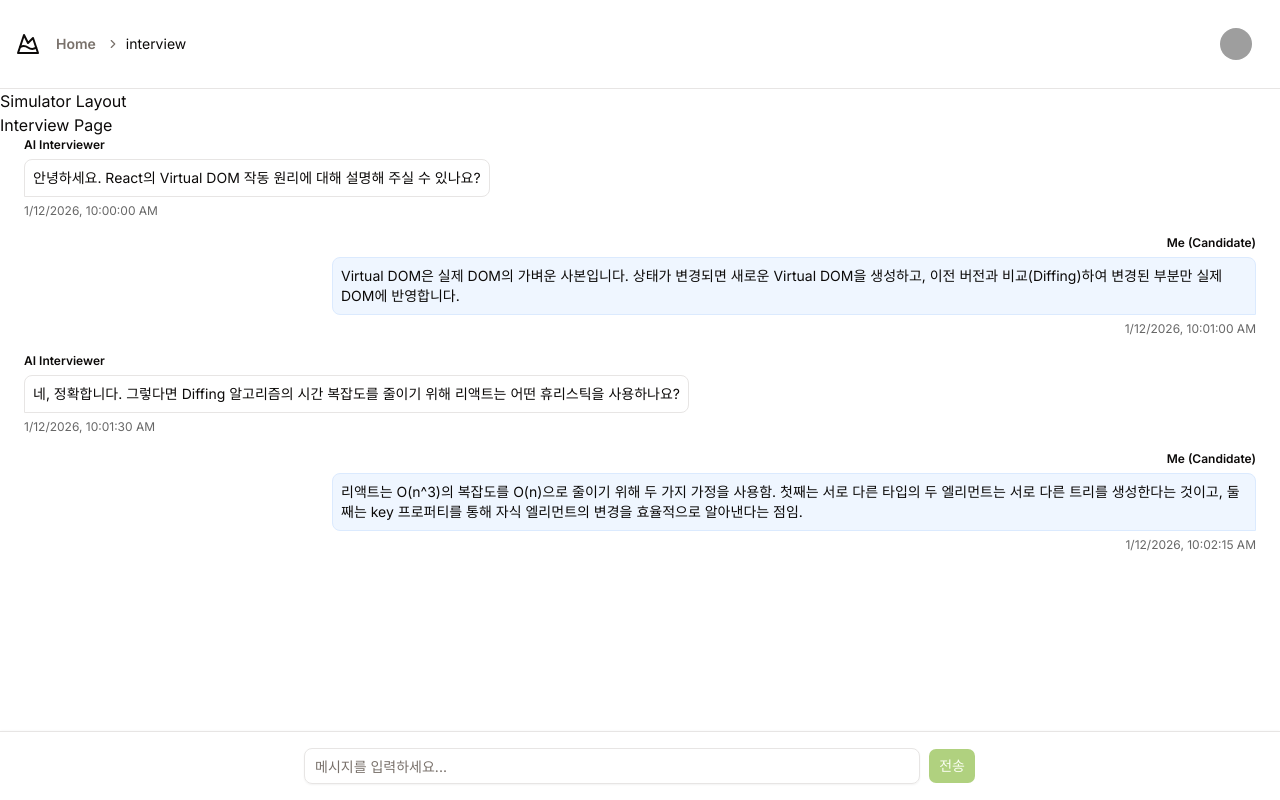
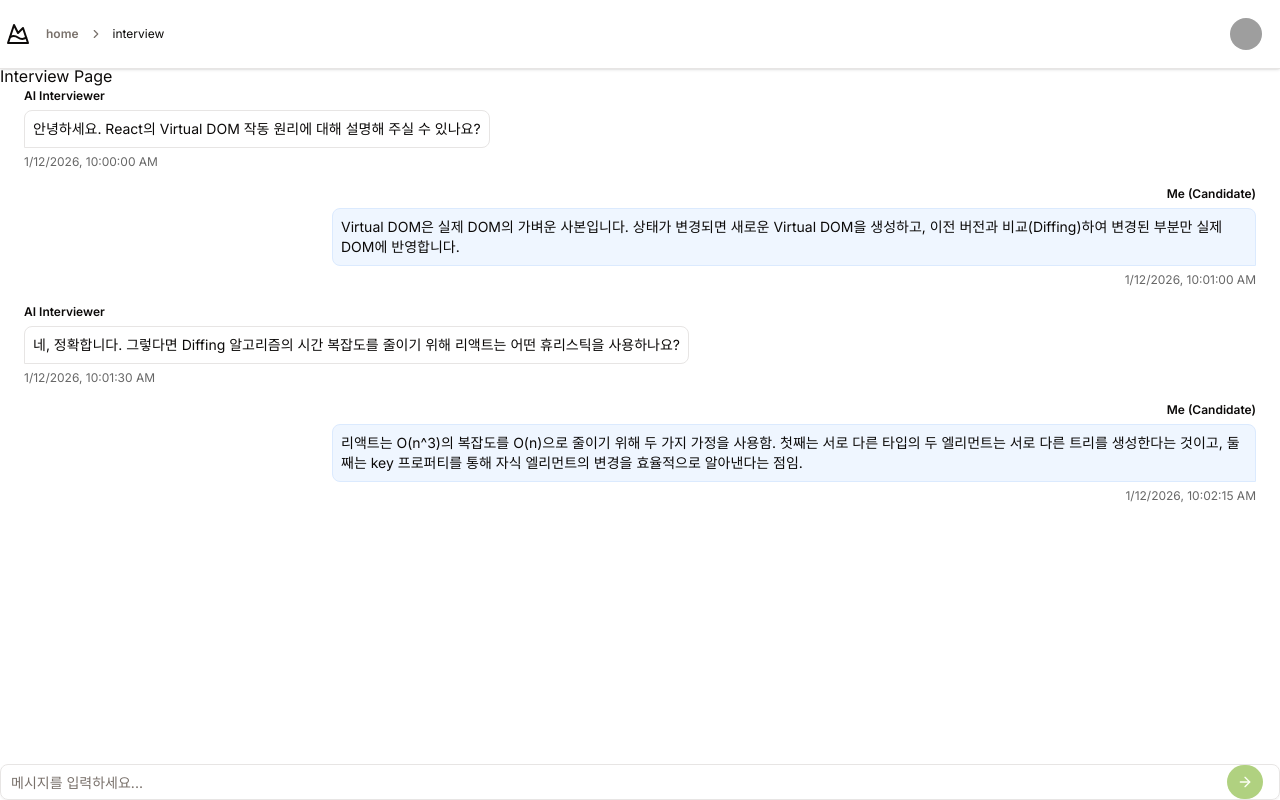
Before and after one commit to boostcampwm2025/web23-boostcamp, a Next.js app in the folder packages/frontend/: page /interview in a window 1280 px wide. Built offline with nearby package versions, Linux system fonts and the light colour scheme; grey boxes are pictures that could not be loaded.

Commit message:
✅ 간단 코드 정리입니다.

```diff
--- a/packages/frontend/app/(tabs)/(simulator)/components/chat_input.tsx
+++ b/packages/frontend/app/(tabs)/(simulator)/components/chat_input.tsx
@@ -4,6 +4,7 @@ import { useState } from "react";
 
 import { Button } from "@/app/components/ui/button";
 import { Input } from "@/app/components/ui/input";
+import { ArrowRight } from "lucide-react";
 
 export default function ChatInput({
   onSend,
@@ -21,17 +22,21 @@ export default function ChatInput({
   };
 
   return (
-    <div className="fixed bottom-0 left-0 w-full border-t bg-white p-4 shadow-sm">
-      <div className="mx-auto flex max-w-2xl gap-2">
+    <div className="fixed bottom-0 left-0 w-full">
+      <div className="relative">
         <Input
           value={text}
           onChange={(e) => setText(e.target.value)}
           onKeyDown={(e) => e.key === "Enter" && submit()}
-          placeholder="메시지를 입력하세요..."
-          className="flex-1"
+          placeholder="메시지를 입력하세요... "
+          className=""
         />
-        <Button onClick={submit} disabled={!text.trim()}>
-          전송
+        <Button
+          onClick={submit}
+          disabled={!text.trim()}
+          className="absolute right-4 bottom-0 rounded-full"
+        >
+          <ArrowRight />
         </Button>
       </div>
     </div>
--- a/packages/frontend/app/(tabs)/(simulator)/layout.tsx
+++ b/packages/frontend/app/(tabs)/(simulator)/layout.tsx
@@ -4,8 +4,7 @@ export default function Layout({ children }: { children: React.ReactNode }) {
   return (
     <div>
       <Header />
-      Simulator Layout
-      {children}
+      <div className="mt-16">{children}</div>
     </div>
   );
 }
--- a/packages/frontend/app/components/auto_breadcrumb.tsx
+++ b/packages/frontend/app/components/auto_breadcrumb.tsx
@@ -11,35 +11,45 @@ import {
   BreadcrumbPage,
   BreadcrumbSeparator,
 } from "@/app/components/ui/breadcrumb";
+import { Fragment } from "react/jsx-runtime";
 
 export default function AutoBreadcrumb() {
   const pathname = usePathname();
   const segments = pathname.split("/").filter(Boolean);
+
   return (
     <Breadcrumb>
       <BreadcrumbList>
-        {/* Home start*/}
+        {/* Home */}
         <BreadcrumbItem>
           <BreadcrumbLink asChild>
-            <Link href="/">Home</Link>
+            <Link href="/" className="text-xs">
+              home
+            </Link>
           </BreadcrumbLink>
         </BreadcrumbItem>
-        {/* Home end*/}
+
         {segments.map((segment, i) => {
           const href = "/" + segments.slice(0, i + 1).join("/");
           const isLast = i === segments.length - 1;
+
           return (
-            <BreadcrumbItem key={href}>
-              <BreadcrumbSeparator></BreadcrumbSeparator>
+            <Fragment key={href}>
+              <BreadcrumbSeparator />
+              <BreadcrumbItem key={href} className="flex items-center">
                 {isLast ? (
-                <BreadcrumbPage>{segment.replace(/-/g, " ")}</BreadcrumbPage>
+                  <BreadcrumbPage className="text-xs">
+                    {segment.replace(/-/g, " ")}
+                  </BreadcrumbPage>
                 ) : (
                   <BreadcrumbLink asChild>
-                  <Link href={href}></Link>
+                    <Link href={href} className="text-xs">
                       {segment.replace(/-/g, " ")}
+                    </Link>
                   </BreadcrumbLink>
                 )}
               </BreadcrumbItem>
+            </Fragment>
           );
         })}
       </BreadcrumbList>
--- a/packages/frontend/app/components/header.tsx
+++ b/packages/frontend/app/components/header.tsx
@@ -1,4 +1,3 @@
-
 import Link from "next/link";
 import { MountainSnow } from "lucide-react";
 
@@ -9,7 +8,7 @@ import { logout } from "@/app/actions/auth";
 
 export default function Header() {
   return (
-    <header className="flex items-center justify-between border-b px-4 py-4">
+    <header className="fixed top-0 flex w-full items-center justify-between border-b bg-white px-1.5 py-1.5 shadow-sm backdrop-blur-md">
       <nav className="flex items-center gap-4 font-semibold">
         <h1>
           <Link href={"/"}>
--- a/packages/frontend/app/layout.tsx
+++ b/packages/frontend/app/layout.tsx
@@ -1,8 +1,9 @@
 import type { Metadata } from "next";
 import { Geist, Geist_Mono, Inter } from "next/font/google";
 import "./globals.css";
+import Header from "@/app/components/header";
 
-const inter = Inter({subsets:['latin'],variable:'--font-sans'});
+const inter = Inter({ subsets: ["latin"], variable: "--font-sans" });
 
 const geistSans = Geist({
   variable: "--font-geist-sans",
```
Lines whose indentation alone changed are shown as unchanged.
